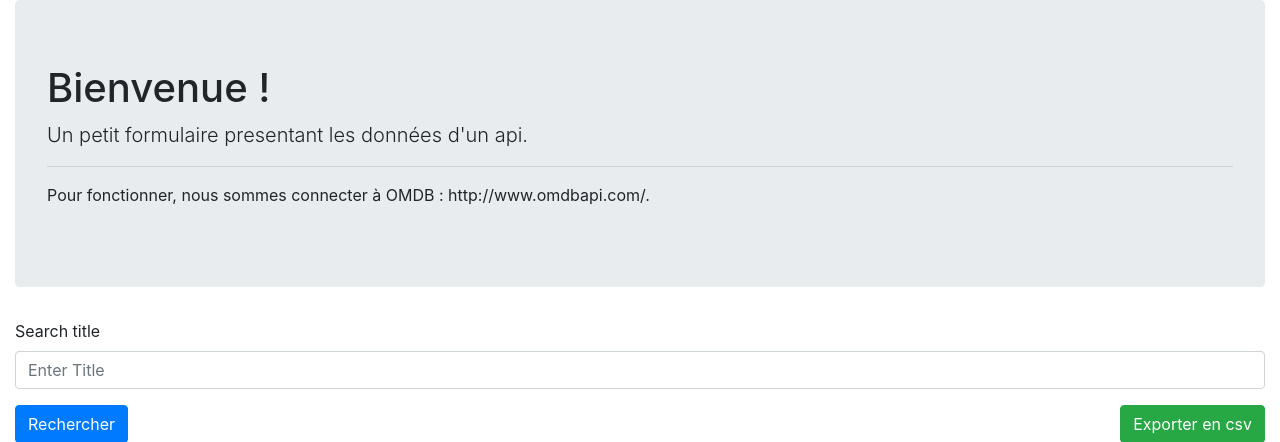
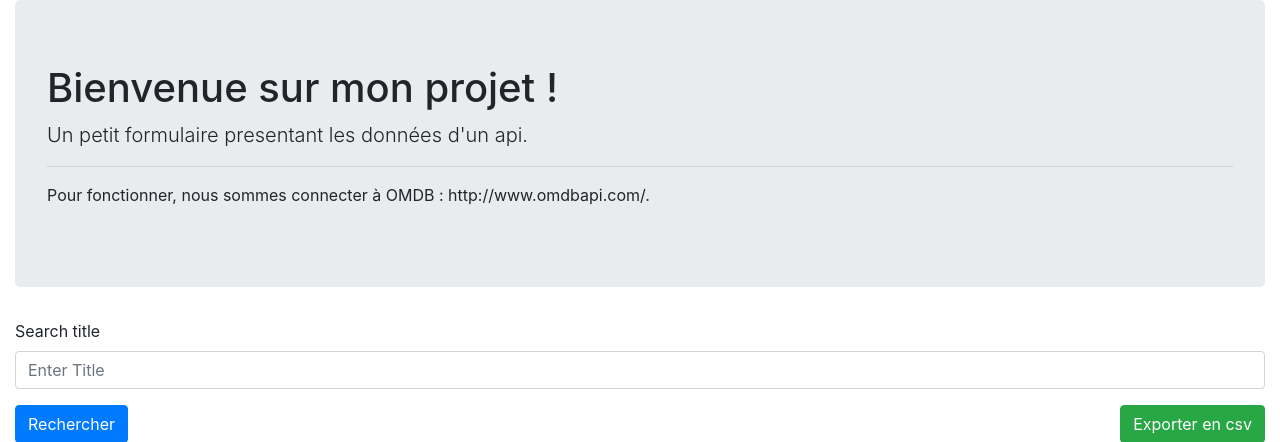
Before and after one commit to jeremybeaucousin/phpForms, a PHP site: page / in a window 1280 px wide. Shown: the top 442 px of the page. Run offline with PHP 8.4, Linux system fonts and the light colour scheme; some libraries are stand-ins or nearby versions.

Commit message:
Modification du code source

```diff
--- a/views/home.php
+++ b/views/home.php
@@ -4,7 +4,7 @@
 
     <body class="container-fluid">
         <div class="jumbotron">
-            <h1>Bienvenue !</h1>
+            <h1>Bienvenue sur mon projet !</h1>
             <p class="lead">Un petit formulaire presentant les données d'un api.</p>
             <hr>
             <p>Pour fonctionner, nous sommes connecter à OMDB : http://www.omdbapi.com/.</p>
```
